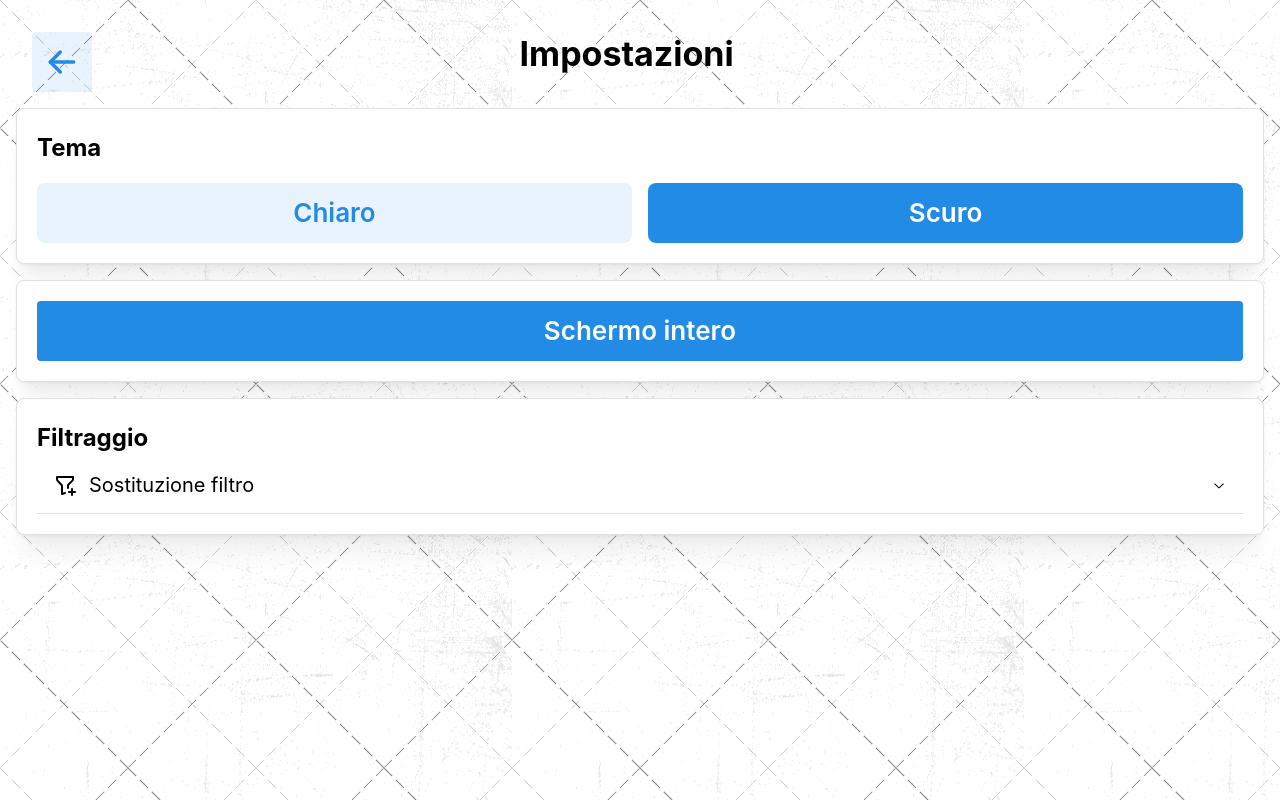
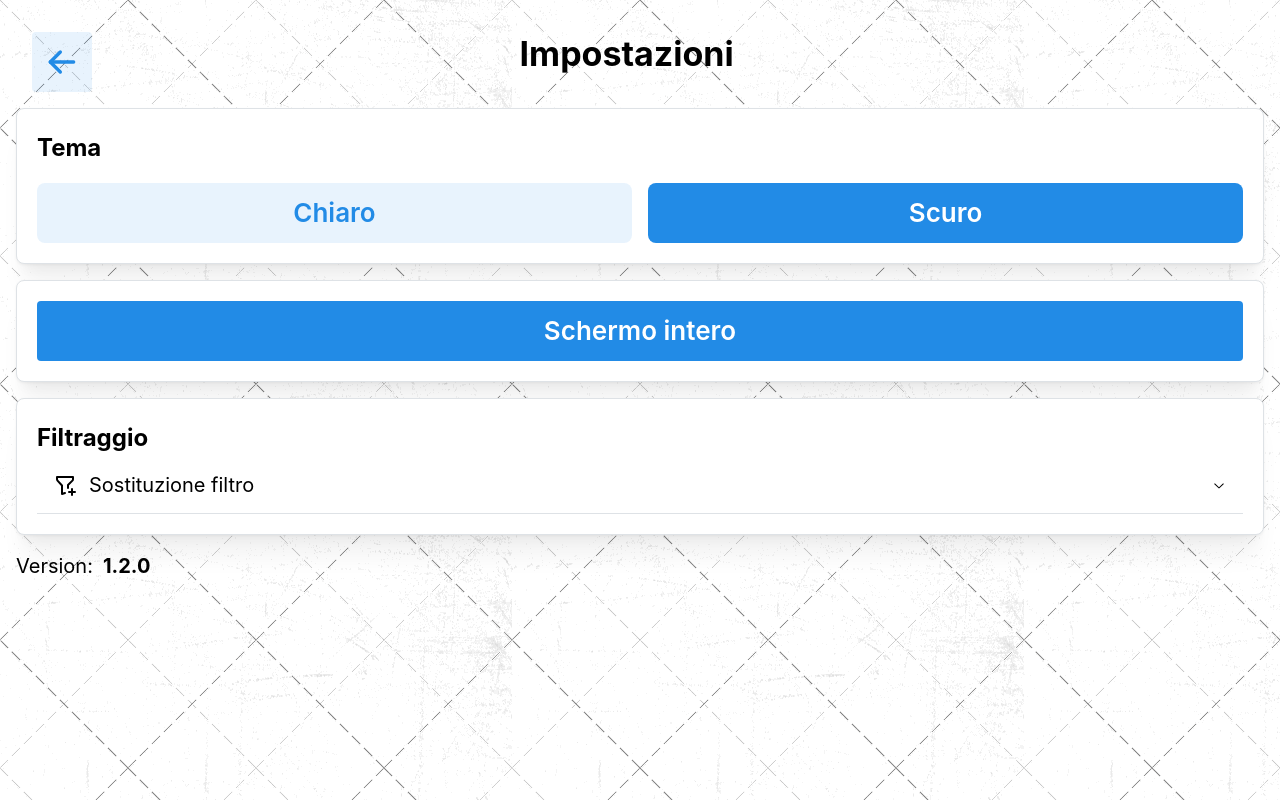
Before and after one commit to manuelzanaboni/Water-Dispenser, a Next.js app: page /settings in a window 1280 px wide. Built offline with nearby package versions, Linux system fonts and the light colour scheme.

Commit message:
Version in settings

```diff
--- a/next.config.ts
+++ b/next.config.ts
@@ -1,7 +1,12 @@
 import type { NextConfig } from 'next';
+
+import { version } from "./package.json";
 
 const nextConfig: NextConfig = {
     output: "standalone",
+    publicRuntimeConfig: {
+        version,
+    },
 };
 
 export default nextConfig;
--- a/src/app/settings/page.tsx
+++ b/src/app/settings/page.tsx
@@ -1,11 +1,13 @@
 "use server";
 
-import { Stack } from "@mantine/core";
+import { Group, Stack, Text } from "@mantine/core";
 
 import FilterManagement from "@/components/client/FilterManagement";
 import FullScreen from "@/components/client/FullScreen";
 import SidePageHeader from "@/components/client/SidePageHeader";
 import ToggleTheme from "@/components/client/ToggleTheme";
+
+import nextConfig from "../../../next.config";
 
 export default async function Settings() {
     return (
@@ -16,6 +18,11 @@
                 <ToggleTheme />
                 <FullScreen />
                 <FilterManagement />
+                {/* Version */}
+                <Group gap="xs">
+                    <Text>Version:</Text>
+                    <Text fw={700}>{nextConfig?.publicRuntimeConfig?.version}</Text>
+                </Group>
             </Stack>
         </>
     );
```
